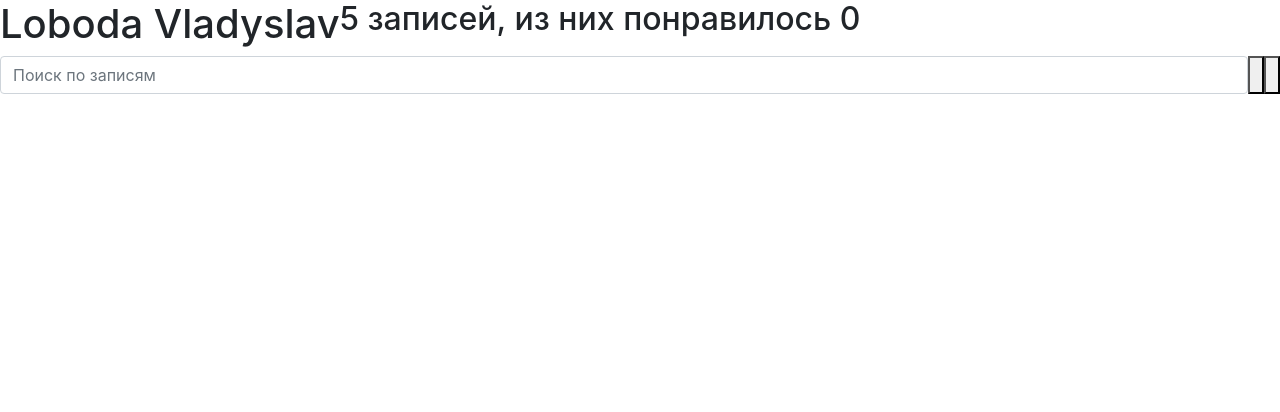
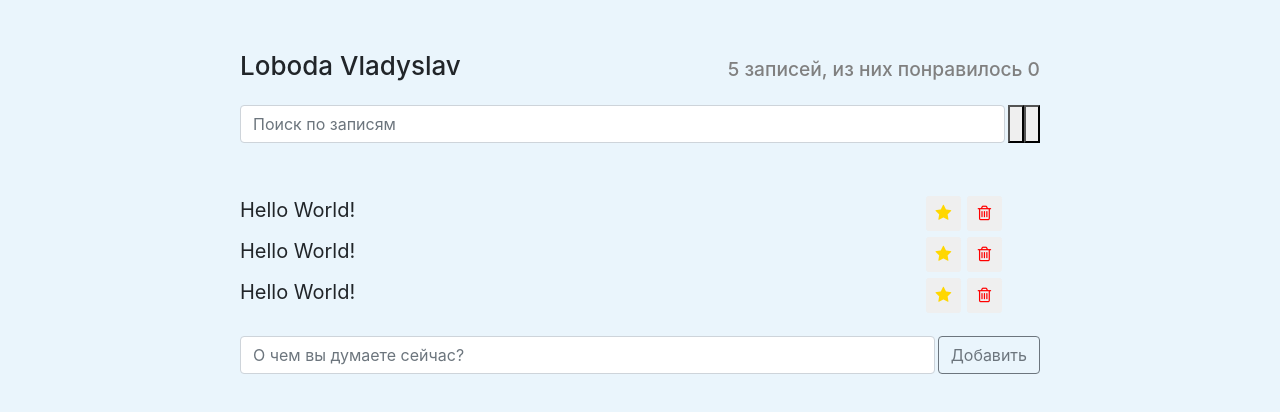
Before and after one commit to Cravle/react-blog, a React app: page / in a window 1280 px wide. Built offline with nearby package versions, Linux system fonts and the light colour scheme.

Commit message:
builded page

```diff
--- /dev/null
+++ b/src/components/app-header/app-header.css
@@ -0,0 +1,16 @@
+.app-header {
+  align-items: flex-end;
+  justify-content: space-between;
+
+}
+
+.app-header h1 {
+  /* width: 150px;
+  height: 150px; */
+  font-size: 26px;
+}
+
+.app-header h2 {
+  font-size: 1.2rem;
+  color: grey;
+}
--- a/src/components/app-header/app-header.js
+++ b/src/components/app-header/app-header.js
@@ -1,4 +1,5 @@
 import React from 'react';
+import './app-header.css'
 
 const AppHeader = () => {
     return (
--- a/src/components/app/app.css
+++ b/src/components/app/app.css
@@ -0,0 +1,4 @@
+.app {
+  margin: 0 auto;
+  max-width: 800px;
+}
--- a/src/components/app/app.js
+++ b/src/components/app/app.js
@@ -3,16 +3,21 @@ import React from 'react';
 import AppHeader from '../app-header';
 import SearchPanel from '../search-panel';
 import PoststatusFilter from '../post-status-filter';
+import PostList from '../post-list';
+import PostAddForm from '../post-add-form'
+
+import './app.css'
 
 const App = () => {
-    return(
+    return (
         <div className="app">
-            <AppHeader/>
+            <AppHeader />
             <div className="search-panel d-flex">
-                <SearchPanel/>
-                <PoststatusFilter/>
+                <SearchPanel />
+                <PoststatusFilter />
             </div>
-
+            <PostList />
+            <PostAddForm />
         </div>
     )
 }
--- /dev/null
+++ b/src/components/post-add-form/index.js
@@ -0,0 +1,3 @@
+import PostAddForm from './post-add-form'
+
+export default PostAddForm;
--- /dev/null
+++ b/src/components/post-add-form/post-add-form.css
@@ -0,0 +1,9 @@
+.bottom-panel {
+  margin-top: 20px;
+}
+
+.bottom-panel .new-post-label {
+  width: auto;
+  flex-grow: 1;
+  margin-right: 3px;
+}
--- /dev/null
+++ b/src/components/post-add-form/post-add-form.js
@@ -0,0 +1,20 @@
+import React from 'react';
+import "./post-add-form.css"
+
+const PostAddForm = () => {
+    return (
+        <form className="bottom-panel d-flex " action="">
+            <input
+                type="text"
+                placeholder="О чем вы думаете сейчас?"
+                className="form-control new-post-label"
+            />
+            <button
+                type="submit"
+                className="btn btn-outline-secondary">
+                Добавить</button>
+        </form>
+    )
+}
+
+export default PostAddForm;
--- /dev/null
+++ b/src/components/post-list-item/index.js
@@ -0,0 +1,2 @@
+import PostListItem from './post-list-item'
+export default PostListItem;
--- /dev/null
+++ b/src/components/post-list-item/post-list-item.css
@@ -0,0 +1,54 @@
+.app-list-item {
+  font-size: 1.25rem;
+}
+
+.app-list-item button {
+  width: 35px;
+  height: 35px;
+  margin: 3px;
+  font-size: 17px;
+  border: none;
+  cursor: pointer;
+}
+.app-list-item button:focus {
+    box-shadow: none;
+    outline: none;
+}
+.app-list-item .btn-star {
+    color: #FFD700;
+}
+.app-list-item .btn-trash {
+    color: red;
+}
+.app-list-item .fa-heart {
+    width: 35px;
+    height: 35px;
+    text-align: center;
+    line-height: 35px;
+    font-size: 16px;
+    color: red;
+    transition: 0.3s all;
+    transform: translateX(30px);
+    opacity: 0;
+}
+
+.app-list-item-label {
+  display: block;
+  line-height: 35px;
+  cursor: pointer;
+  user-select: none;
+  transition: 0.5s all;
+}
+
+.app-list-item.like .fa-heart {
+    opacity: 1;
+    transform: translateX(0px);
+}
+
+.app-list-item.important .app-list-item-label {
+  color: #FFD700;
+}
+
+.app-list-item.important .btn-star {
+    color: #aeaeae;
+}
--- /dev/null
+++ b/src/components/post-list-item/post-list-item.js
@@ -0,0 +1,30 @@
+import React from 'react';
+import './post-list-item.css'
+
+const PostListItem = () => {
+    return (
+        <li className="app-list-item d-flex justify-content-between">
+            <span className="app-list-item-label">
+                Hello World!
+            </span>
+
+            <div className="d-flex justify-content-center align-items-center">
+
+                <button
+                    type="button"
+                    className="btn-star btn-sm">
+                    <i className="fa fa-star"></i>
+                </button>
+                <button
+                    type="button"
+                    className="btn-trash btn-sm">
+                    <i className="fa fa-trash-o"></i>
+                </button>
+                <i className="fa fa-heart"></i>
+
+            </div>
+        </li>
+    )
+}
+
+export default PostListItem;
--- /dev/null
+++ b/src/components/post-list/index.js
@@ -0,0 +1,2 @@
+import PostList from './post-list'
+export default PostList;
--- /dev/null
+++ b/src/components/post-list/post-list.css
@@ -0,0 +1,7 @@
+.app-list {
+    margin-top: 50px;
+}
+.app-list .list-group-item {
+  padding: 20px 35px 10px 35px;
+  margin-top: 10px;
+}
--- /dev/null
+++ b/src/components/post-list/post-list.js
@@ -0,0 +1,16 @@
+import React from 'react';
+import './post-list.css';
+
+import PostListItem from '../post-list-item';
+
+const PostList = () => {
+    return (
+        <ul className="app-list list-group">
+            <PostListItem />
+            <PostListItem />
+            <PostListItem />
+        </ul>
+    )
+}
+
+export default PostList;
--- /dev/null
+++ b/src/components/search-panel/search-panel.css
@@ -0,0 +1,9 @@
+.search-panel {
+  margin: 1rem 0;
+}
+
+.search-panel .search-input {
+  width: auto;
+  flex-grow: 1;
+  margin-right: 3px;
+}
--- a/src/components/search-panel/search-panel.js
+++ b/src/components/search-panel/search-panel.js
@@ -1,4 +1,5 @@
 import React from 'react';
+import './search-panel.css'
 
 const SearchPanel = () => {
     return (
--- a/src/index.css
+++ b/src/index.css
@@ -1,13 +1,15 @@
 body {
-  margin: 0;
-  font-family: -apple-system, BlinkMacSystemFont, 'Segoe UI', 'Roboto', 'Oxygen',
-    'Ubuntu', 'Cantarell', 'Fira Sans', 'Droid Sans', 'Helvetica Neue',
+  margin: 50px 0 0 0;
+  padding: 0;
+  font-family: -apple-system, BlinkMacSystemFont, "Segoe UI", "Roboto", "Oxygen",
+    "Ubuntu", "Cantarell", "Fira Sans", "Droid Sans", "Helvetica Neue",
     sans-serif;
   -webkit-font-smoothing: antialiased;
   -moz-osx-font-smoothing: grayscale;
+  background-color: #eaf5fc;
 }
 
 code {
-  font-family: source-code-pro, Menlo, Monaco, Consolas, 'Courier New',
+  font-family: source-code-pro, Menlo, Monaco, Consolas, "Courier New",
     monospace;
 }
```
Also changed, not shown: src/components/post-status-filter/post-status-filter.js (+4 -3 lines), src/components/post-status-filter/post-status-filter.css (added).
